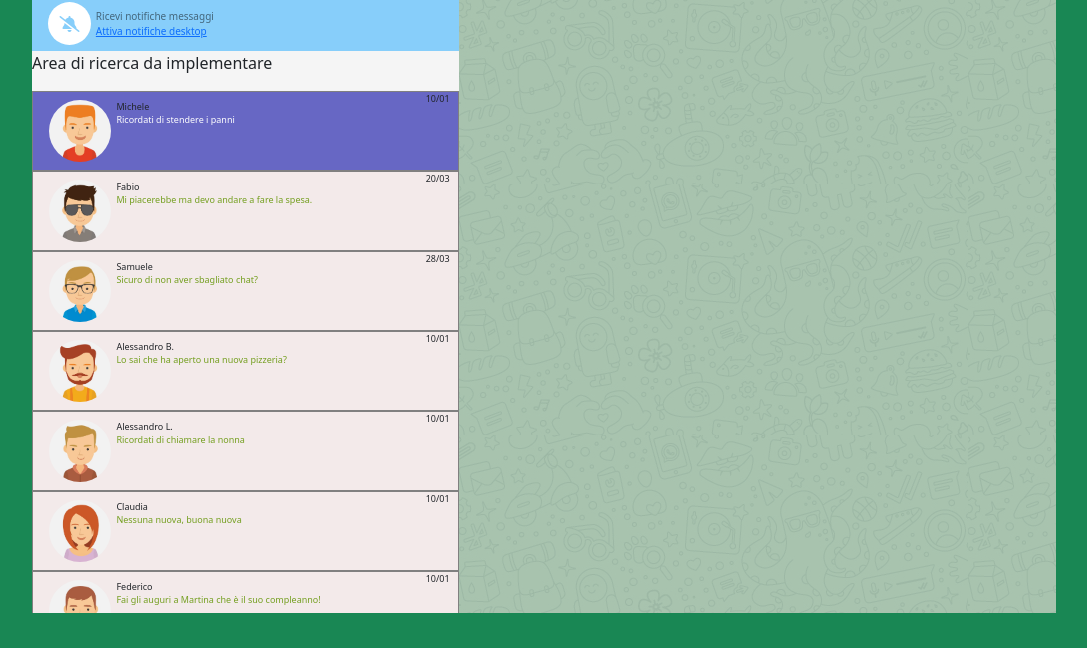
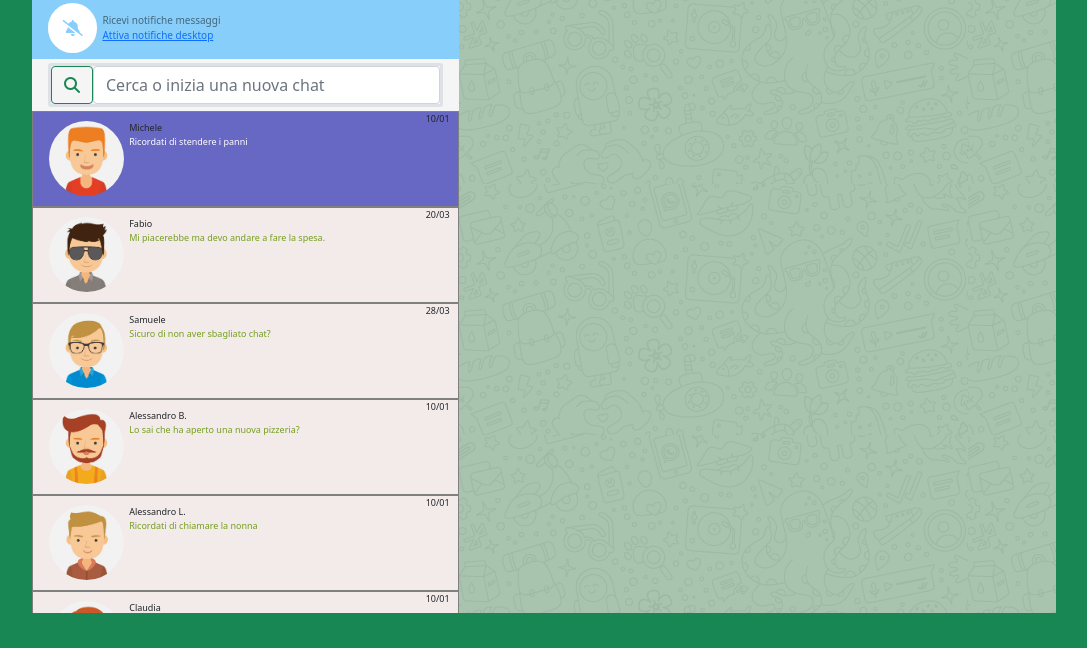
Before and after one commit to MicheleFranciolapilla/vue-boolzapp, a plain HTML site: page index.html in a window 1280 px wide. Shown: the part 127-775 px from the top of the page, without its empty margins (96-1183 px from the left). Drawn offline with nearby package versions, Linux system fonts and the light colour scheme.

Commit message:
Search bar parzialmente fatta. Manca submit

```diff
--- a/assets/css/style.css
+++ b/assets/css/style.css
@@ -117,20 +117,20 @@ main
 #search_area
 {
     width: 100%;
-    height: 6vh;
+    flex-grow: 1;
 }
 
 #contact_list
 {
     width: 100%;
-    height: 78vh;
+    height: 65vh;
     overflow: auto;
 }
 
 .contact
 {
     width: 100%;
-    height: 10vh;
+    height: 12vh;
     display: flex;
     justify-content: space-between;
     align-items: center;
--- a/assets/js/main.js
+++ b/assets/js/main.js
@@ -19,6 +19,7 @@ createApp(
                     last_sent_data      : null,
                     last_sent_msg       : null,
                     allow_notifications : false,
+                    search_data         : "",
                     contacts            : [
                                             {
                                                 name        : 'Michele',
@@ -230,6 +231,21 @@ createApp(
             }
         },
 
+        searching()
+        {
+            this.contacts.forEach(item =>
+                {
+                    if (item.name.toUpperCase().includes(this.search_data.toUpperCase()) || (this.search_data == ""))
+                    {
+                        item.visible = true;
+                    }
+                    else
+                    {
+                        item.visible = false;
+                    }
+                });
+        },
+
         // Metodo che restituisce un valore booleano indicante la presenza o meno dei dati di ultimo accesso (ultimo messaggio inviato) relativamente al contatto indicizzato dal parametro. Il metodo salva gli eventuali dati (data / ora) aggiornando la variabile array "last_sent_data"
         check_last_sent(index)
         {
--- a/index.html
+++ b/index.html
@@ -51,8 +51,11 @@
                             <a href="#" v-on:click="allow_notifications = !allow_notifications">{{(allow_notifications) ? ("Disattiva notifiche desktop") : ("Attiva notifiche desktop")}}</a>
                         </div>
                     </div>
-                    <div id="search_area">
-                        Area di ricerca da implementare
+                    <div id="search_area" class="px-3 py-1">
+                        <form class="w-100 border border-3 rounded-1 d-flex">
+                            <button class="btn btn-outline-success" type="submit"><i class="fa-sharp fa-solid fa-magnifying-glass"></i></button>
+                            <input class="form-control" type="text" v-model="search_data" placeholder="Cerca o inizia una nuova chat" aria-label="Search" v-on:keyup="searching()">
+                        </form>
                     </div>
                     <div id="contact_list">
                         <div v-for="(item, index) in contacts" :key="index" class="contact ps-3 pe-2"
```
